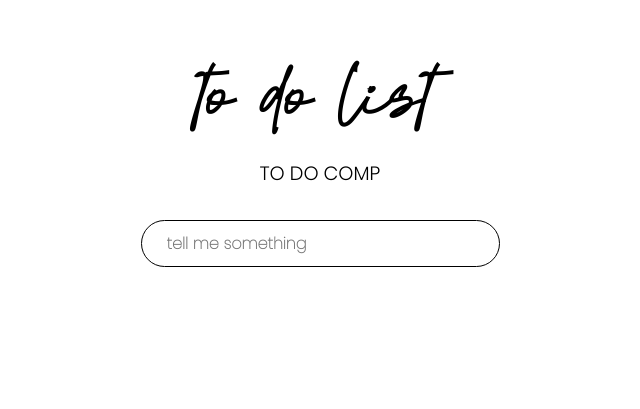
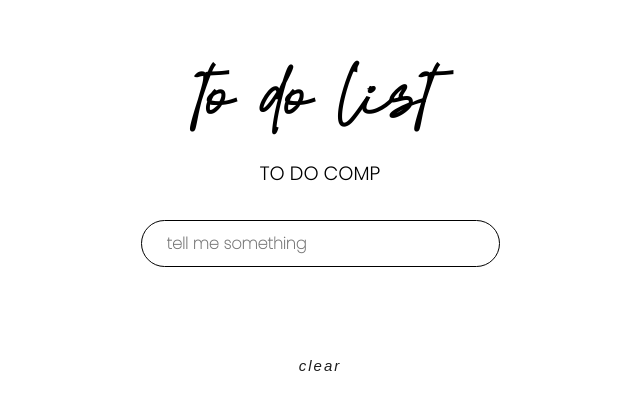
Before and after one commit to nadiamariduena/todo-list-usestate-exercise, a React (Create React App) app: page / in a window 1280 px wide. Shown: the part 105-514 px from the top of the page, without its empty margins (320-960 px from the left). Built offline with nearby package versions, Linux system fonts and the light colour scheme.

Commit message:
clear button

```diff
--- a/src/Todo.jsx
+++ b/src/Todo.jsx
@@ -6,6 +6,7 @@ const Todo = () => {
   const [todos, setTodos] = useState([]);
 
   //
+
   //
   return (
     <>
@@ -23,6 +24,9 @@ const Todo = () => {
           </div>
         ))}
       </div>
+      <button className="btn-card" type="button" onClick={() => setTodos([])}>
+        clear
+      </button>
     </>
   );
 };
--- a/src/scss/main.scss
+++ b/src/scss/main.scss
@@ -82,6 +82,31 @@ body {
     //
   }
 }
+//@at-root//@at-root
+
+.btn-card {
+  cursor: pointer;
+  margin-top: 30px;
+  padding: 12px 24px;
+
+  border-bottom: 0;
+  border-top: 0;
+  border-left: 0;
+  border-right: 0;
+
+  font-weight: 100;
+  font-size: calc(7px + 1vmin);
+  text-transform: lowercase;
+  font-style: italic;
+  letter-spacing: 2px;
+  color: rgb(29, 29, 29);
+  background-color: transparent;
+}
+
+.btn-card:hover {
+  font-size: calc(7px + 1vmin);
+  color: rgba(46, 46, 46, 0.562);
+}
 
 /* ---------------- */
 body::-webkit-scrollbar {
```
Also changed, not shown: src/img/todo-clear.gif (added), 1 other file (tests, documents, lock files or other folders).
